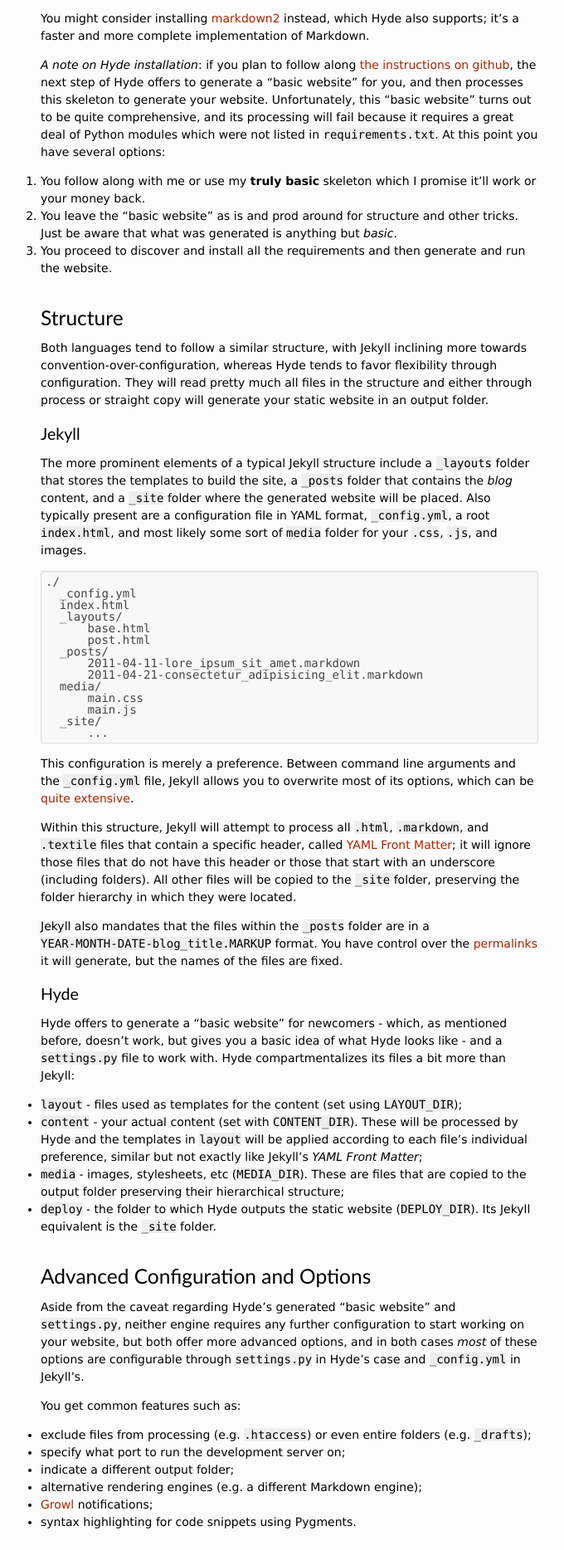
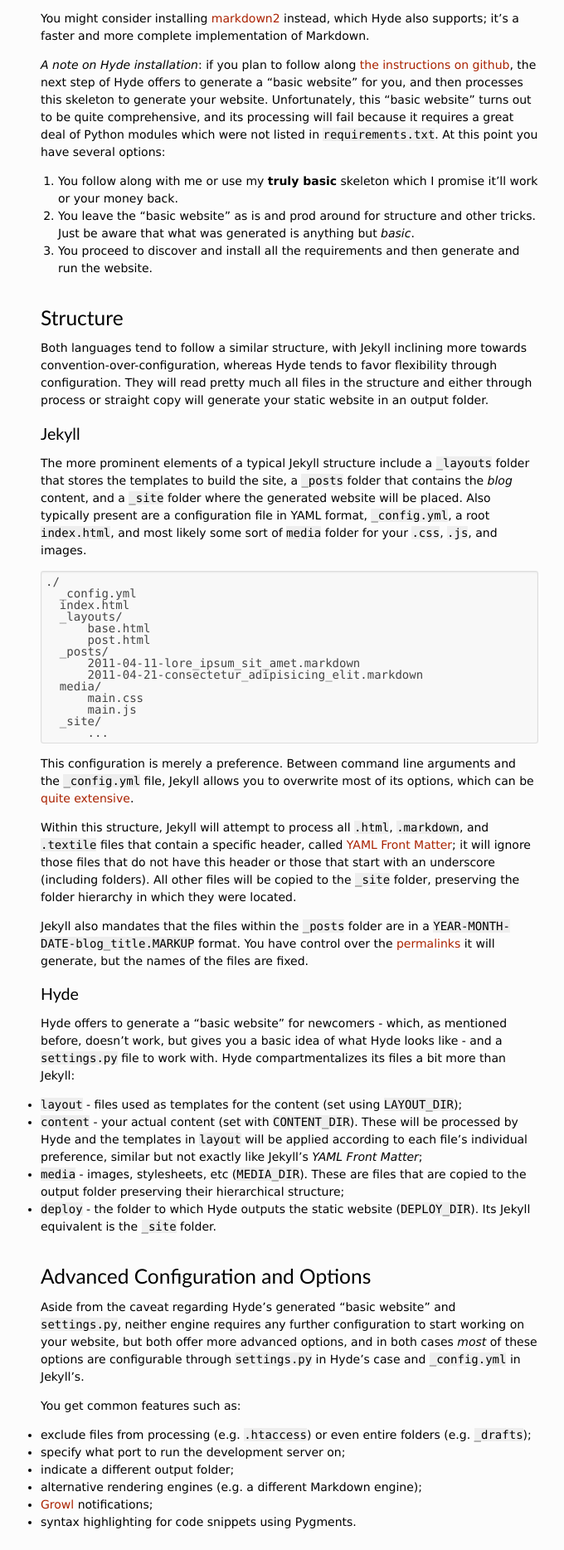
Before and after one commit to philipmat/philipmat.github.io, a Jekyll site: the page built from drafts/jekyll_vs_hyde.markdown, in a window 1280 px wide. Shown: the part 1470-3338 px from the top of the page at 83% size, without its empty margins (31-711 px from the left). Built offline with Jekyll 4.4.1, drawn with Linux system fonts in a browser that asks for light colours; Markdown is read by kramdown in place of the engine named in the settings.

Commit message:
tweaking the OL and UL

```diff
--- a/media/css/stirred.css
+++ b/media/css/stirred.css
@@ -24,12 +24,14 @@
 h2 { font-size: 1.75em; line-height: 1; }
 h3 { font-size: 1.4em; line-height: 1.07; }
 
-ul, ol { list-style-position: outside; margin: 0 0 1.5em; padding: 0; }
+ul, ol { list-style-position: outside; margin: 0 0 1.5em; padding: 0}
+ol { padding-left: 1.5em}
+li ul, li ol { margin: 0; padding-left: 1.5em; }
 blockquote { border-left: 2px solid #777777; color: #777777; margin: 1.5em 30px; padding: 0 1em; }
 blockquote ul, blockquote ol { margin: 0 1.5em 1.5em; }
-code {
+code, samp, var {
 	font-family: 'Menlo Regular', 'Bitstream Vera Sans Mono', 'Andale Mono', Consolas, monospace;
-	white-space: pre;
+	/*white-space: pre; */
 }
 abbr, acronym { border-bottom: 1px dotted #777777; cursor: pointer; }
 
@@ -164,7 +166,12 @@
 	margin-top: 1.5em;
 }
 .body P > CODE ,
-.body LI > CODE {
+.body P > SAMP ,
+.body P > VAR ,
+.body LI > CODE ,
+.body LI > SAMP ,
+.body LI > VAR
+{
 	background-color: #eee;
 }
 .post .feedback {
```
